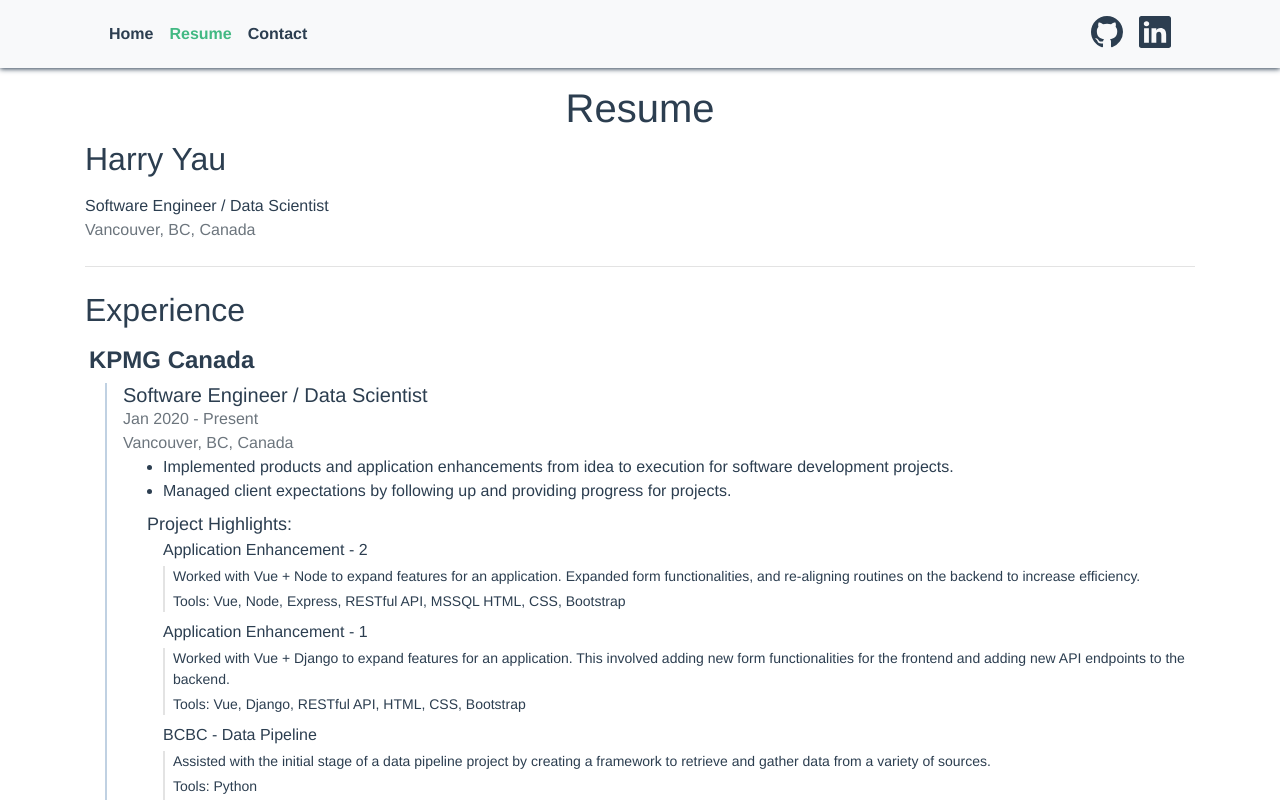
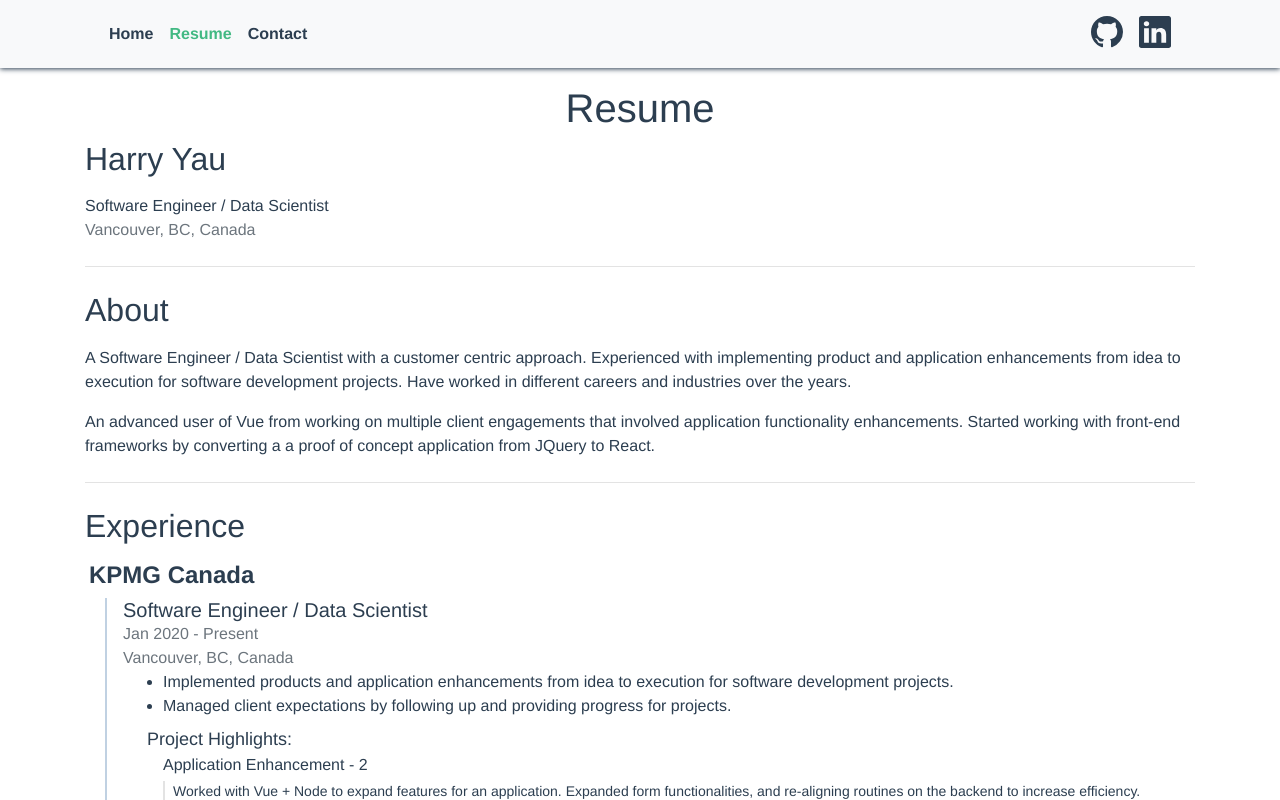
Before and after one commit to vrif/vrif.github.io, a Vue app: page /resume in a window 1280 px wide. Shown: the top 800 px of the page. Built offline with nearby package versions, Linux system fonts and the light colour scheme.

Commit message:
Added a text component for the resume to slot html in with scoped css.

```diff
--- a/src/components/portfolio/PortfolioCard.vue
+++ b/src/components/portfolio/PortfolioCard.vue
@@ -69,7 +69,7 @@
     }
   }
 </script>
-<style lang="scss" scoped>
+<style lang="scss">
   .portfolio-container {
     display: flex;
     flex-wrap: wrap;
--- a/src/components/resume/ResumeDetail.vue
+++ b/src/components/resume/ResumeDetail.vue
@@ -27,7 +27,7 @@
     private projectDetails!: Detail
   }
 </script>
-<style lang="scss" scoped>
+<style lang="scss">
   p.details {
     font-size: 0.875rem;
   }
--- /dev/null
+++ b/src/components/resume/ResumeText.vue
@@ -0,0 +1,22 @@
+<template>
+  <div class="mb-4">
+    <slot></slot>
+  </div>
+</template>
+<script lang="ts">
+  import { Component, Vue } from 'vue-property-decorator'
+
+  @Component
+  export default class ResumeText extends Vue{}
+</script>
+<style lang="scss" scoped>
+  p {
+    margin-bottom: 1rem;
+    &:last-child {
+      margin-bottom: 0rem;
+    }
+  }
+  p.none {
+    margin-bottom: 0rem;
+  }
+</style>
--- a/src/views/Resume.vue
+++ b/src/views/Resume.vue
@@ -4,10 +4,24 @@
       <h1 class="title">Resume</h1>
       <div class="resume-section">
         <h2>Harry Yau</h2>
-        <div class="mb-4">
-          <p>Software Engineer / Data Scientist</p>
+        <ResumeText>
+          <p class="none">Software Engineer / Data Scientist</p>
           <p class="text-muted">Vancouver, BC, Canada</p>
-        </div>
+        </ResumeText>
+      </div>
+      <div class="resume-section">
+        <h2>About</h2>
+        <ResumeText>
+          <p>
+            A Software Engineer / Data Scientist with a customer centric approach.
+            Experienced with implementing product and application enhancements from idea to execution for software development projects.
+            Have worked in different careers and industries over the years.
+          </p>
+          <p>
+            An advanced user of Vue from working on multiple client engagements that involved application functionality enhancements.
+            Started working with front-end frameworks by converting a a proof of concept application from JQuery to React.
+          </p>
+        </ResumeText>
       </div>
       <div class="resume-section">
         <h2>Experience</h2>
@@ -31,6 +45,7 @@
 <script lang="ts">
   import { Component, Vue } from 'vue-property-decorator'
   import ResumeEntity from '@/components/resume/ResumeEntity.vue'
+  import ResumeText from '@/components/resume/ResumeText.vue'
 
   import { Entity } from '@/fixtures/resume'
   import { experience, education } from '@/assets/resume'
@@ -38,6 +53,7 @@
   @Component({
     components: {
       ResumeEntity,
+      ResumeText,
     }
   })
   export default class Resume extends Vue{
@@ -45,7 +61,7 @@
     education: Entity[] = education
   }
 </script>
-<style lang="scss" scoped>
+<style lang="scss">
   .title {
     text-align: center;
   }
```
